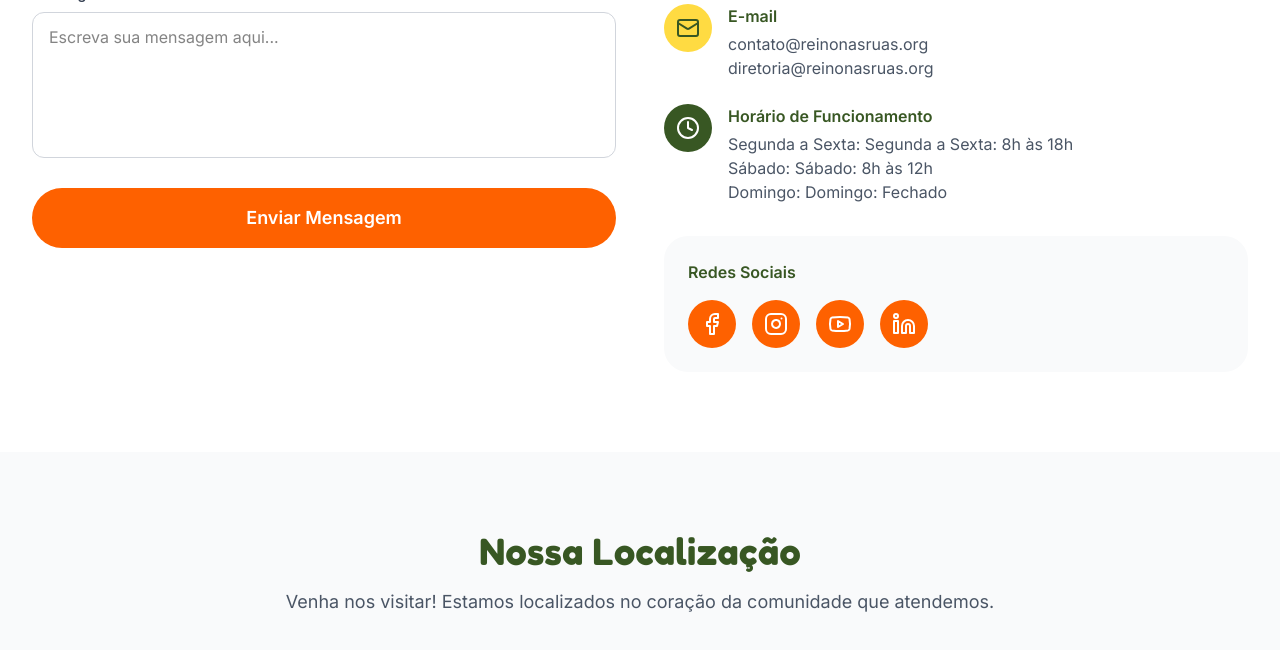
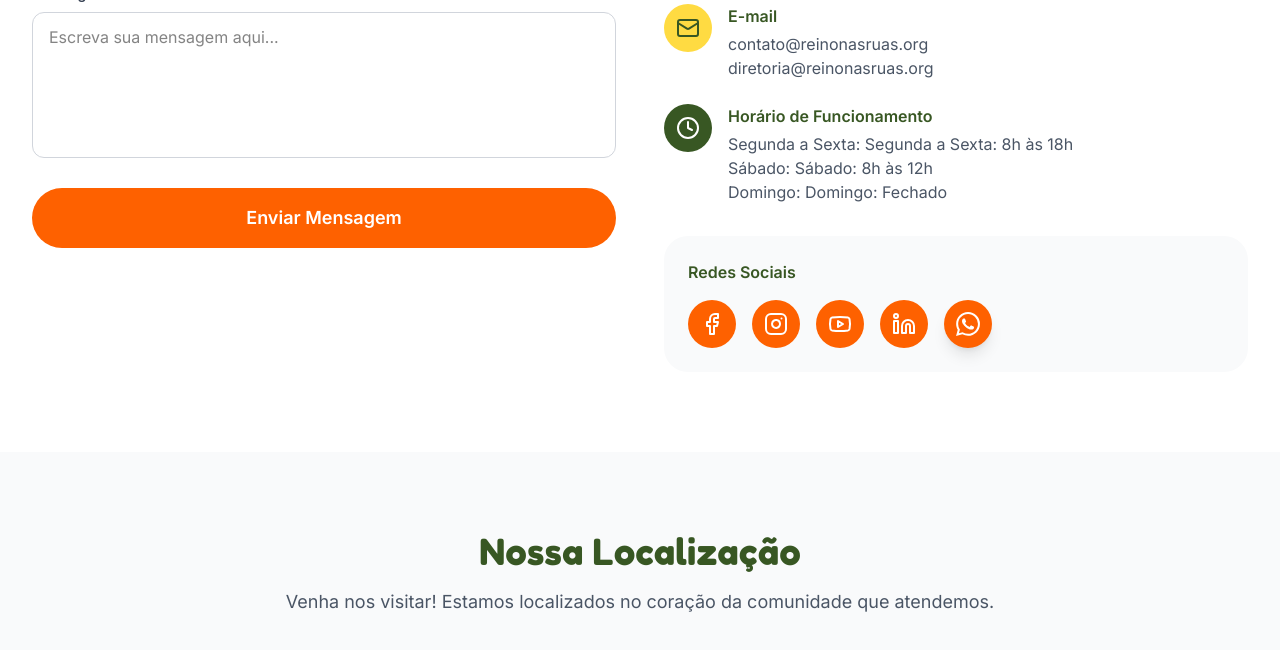
Before and after one commit to mabelcode/reino-nas-ruas, a Next.js app: page /contact in a window 1280 px wide. Shown: the part 740-1390 px from the top of the page. Built offline with nearby package versions, Linux system fonts and the light colour scheme; no server answers.

Commit message:
Add WhatsApp integration (#10)
* feat: add WhatsApp contact options

* fix WhatsApp icon color

```diff
--- a/app/contact/page.tsx
+++ b/app/contact/page.tsx
@@ -15,6 +15,7 @@
 import { useInfo } from '@/hooks/use-info';
 import { useSocials } from '@/hooks/use-socials';
 import MapIframe from '@/components/MapIframe';
+import { WhatsAppButton } from '@/components/WhatsAppButton';
 
 export default function ContactPage() {
   const [formData, setFormData] = useState({
@@ -296,6 +297,10 @@
                       </a>
                     );
                   })}
+                  <WhatsAppButton
+                    className="w-12 h-12"
+                    color="var(--reino-orange)"
+                  />
                 </div>
               </div>
             </div>
--- a/app/page.tsx
+++ b/app/page.tsx
@@ -6,6 +6,7 @@
 import { PartnersShowcase } from '@/components/home/PartnersShowcase';
 import { EventsSection } from '@/components/home/EventsSection';
 import { DonationCTA } from '@/components/home/DonationCTA';
+import { WhatsAppButton } from '@/components/WhatsAppButton';
 
 export default function Home() {
 
@@ -19,6 +20,7 @@
       <PartnersShowcase />
       <EventsSection />
       <DonationCTA />
+      <WhatsAppButton fixed color="#25D366" />
     </div>
   );
 }
--- /dev/null
+++ b/components/WhatsAppButton.tsx
@@ -0,0 +1,35 @@
+'use client';
+
+import { WhatsappIcon } from '@/components/icons/WhatsappIcon';
+import { useInfo } from '@/hooks/use-info';
+
+export interface WhatsAppButtonProps {
+  fixed?: boolean;
+  className?: string;
+  color?: string;
+}
+
+export function WhatsAppButton({ fixed = false, className = '', color = '#25D366' }: WhatsAppButtonProps) {
+  const info = useInfo();
+
+  if (!info.phone) return null;
+
+  const phoneDigits = info.phone.replace(/\D/g, '');
+  const message = encodeURIComponent(
+    'Olá, tudo bem? Gostaria de falar com a equipe da Associação Reino nas Ruas. Encontrei o contato pelo site.'
+  );
+  const url = `https://wa.me/55${phoneDigits}?text=${message}`;
+
+  return (
+    <a
+      href={url}
+      target="_blank"
+      rel="noopener noreferrer"
+      className={`${fixed ? 'fixed bottom-4 right-4 z-50' : ''} inline-flex items-center justify-center rounded-full p-3 shadow-lg hover:opacity-90 transition-colors ${className}`}
+      style={{ backgroundColor: color }}
+      aria-label="WhatsApp"
+    >
+      <WhatsappIcon className="w-6 h-6 text-white" />
+    </a>
+  );
+}
--- /dev/null
+++ b/components/icons/WhatsappIcon.tsx
@@ -0,0 +1,19 @@
+'use client';
+
+import { SVGProps } from 'react';
+
+export function WhatsappIcon(props: SVGProps<SVGSVGElement>) {
+  return (
+    <svg
+      role="img"
+      viewBox="0 0 24 24"
+      xmlns="http://www.w3.org/2000/svg"
+      {...props}
+    >
+      <path
+        fill="currentColor"
+        d="M17.472 14.382c-.297-.149-1.758-.867-2.03-.967-.273-.099-.471-.148-.67.15-.197.297-.767.966-.94 1.164-.173.199-.347.223-.644.075-.297-.15-1.255-.463-2.39-1.475-.883-.788-1.48-1.761-1.653-2.059-.173-.297-.018-.458.13-.606.134-.133.298-.347.446-.52.149-.174.198-.298.298-.497.099-.198.05-.371-.025-.52-.075-.149-.669-1.612-.916-2.207-.242-.579-.487-.5-.669-.51-.173-.008-.371-.01-.57-.01-.198 0-.52.074-.792.372-.272.297-1.04 1.016-1.04 2.479 0 1.462 1.065 2.875 1.213 3.074.149.198 2.096 3.2 5.077 4.487.709.306 1.262.489 1.694.625.712.227 1.36.195 1.871.118.571-.085 1.758-.719 2.006-1.413.248-.694.248-1.289.173-1.413-.074-.124-.272-.198-.57-.347m-5.421 7.403h-.004a9.87 9.87 0 01-5.031-1.378l-.361-.214-3.741.982.998-3.648-.235-.374a9.86 9.86 0 01-1.51-5.26c.001-5.45 4.436-9.884 9.888-9.884 2.64 0 5.122 1.03 6.988 2.898a9.825 9.825 0 012.893 6.994c-.003 5.45-4.437 9.884-9.885 9.884m8.413-18.297A11.815 11.815 0 0012.05 0C5.495 0 .165 5.335.162 11.892c0 2.096.547 4.142 1.588 5.945L.057 24l6.305-1.654a11.882 11.882 0 005.683 1.448h.005c6.554 0 11.89-5.335 11.893-11.893a11.821 11.821 0 00-3.48-8.413Z"
+      />
+    </svg>
+  );
+}
```
